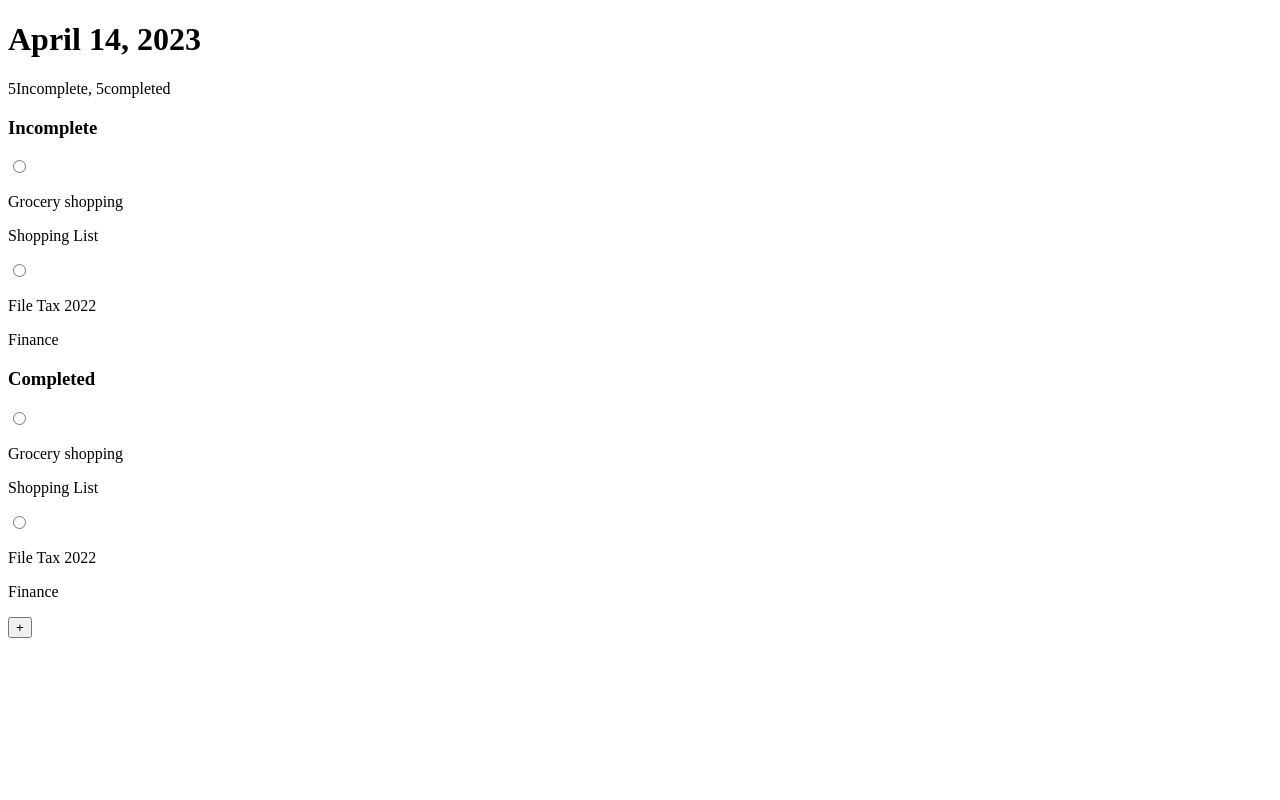
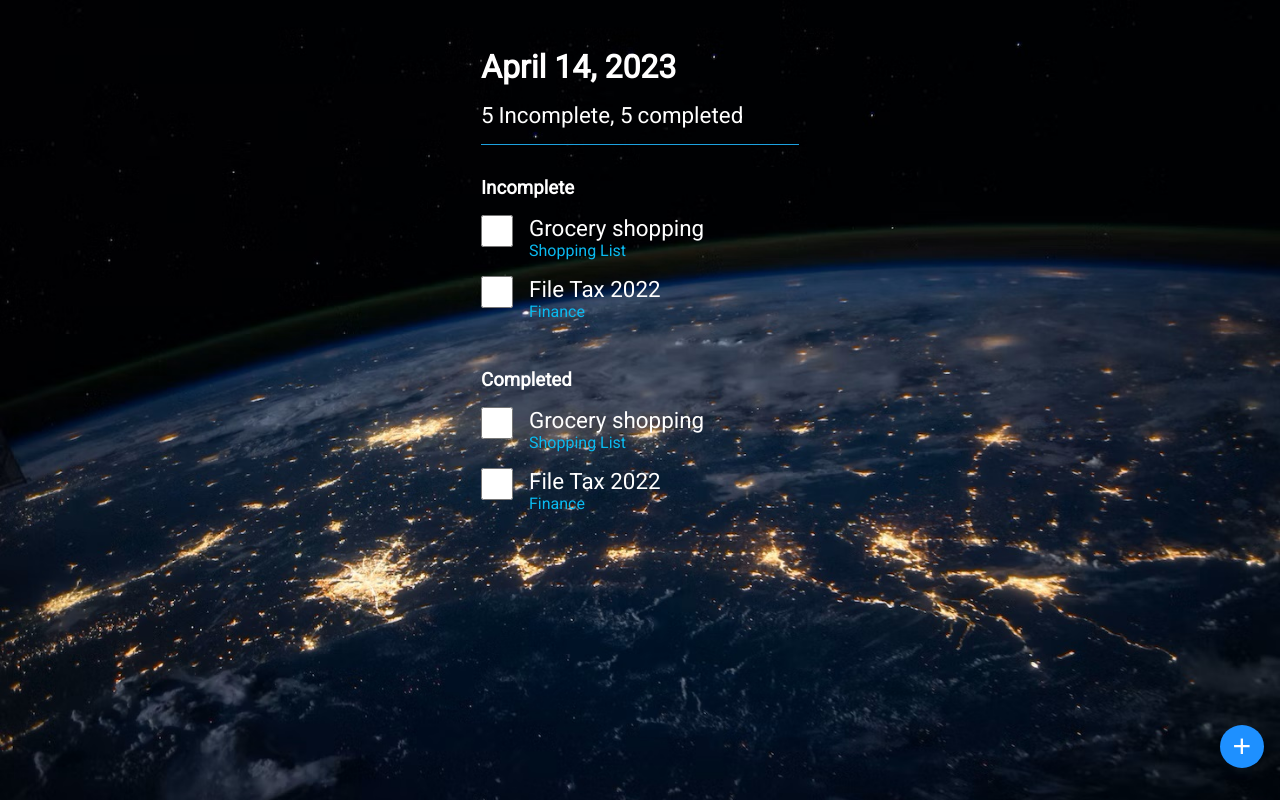
Before and after one commit to muhiddinkurbonov/todo-app, a plain HTML site: page index.html in a window 1280 px wide. Drawn offline with Linux system fonts and the light colour scheme.

Commit message:
add styling

```diff
--- a/index.html
+++ b/index.html
@@ -11,22 +11,25 @@
 </head>
 
 <body>
+  <div class="container">
+
+
     <header>
       <h1>April 14, 2023</h1>
-    <p><span id="incomplete">5</span>Incomplete, <span id="complete">5</span>completed</p>
+      <p id="status-overall"><span id="incomplete">5</span>Incomplete, <span id="complete">5</span>completed</p>
     </header>
     <main>
       <section class="incomplete-section">
         <h3>Incomplete</h3>
         <div class="todo">
-        <input type="radio">
+          <input type="checkbox">
           <div>
             <p>Grocery shopping</p>
             <p class="category"><img src="" alt="">Shopping List</p>
           </div>
         </div>
         <div class="todo">
-        <input type="radio">
+          <input type="checkbox">
           <div>
             <p>File Tax 2022</p>
             <p class="category"><img src="" alt="">Finance</p>
@@ -36,22 +39,24 @@
       <section class="complete-section">
         <h3>Completed</h3>
         <div class="todo">
-        <input type="radio">
+          <input type="checkbox">
           <div>
             <p>Grocery shopping</p>
             <p class="category"><img src="" alt="">Shopping List</p>
           </div>
         </div>
         <div class="todo">
-        <input type="radio">
+          <input type="checkbox">
           <div>
             <p>File Tax 2022</p>
             <p class="category"><img src="" alt="">Finance</p>
           </div>
         </div>
+
       </section>
       <button id="btn-add">+</button>
     </main>
+  </div>
 </body>
 
 </html>
--- a/style.css
+++ b/style.css
@@ -0,0 +1,87 @@
+@import url("https://fonts.googleapis.com/css2?family=Roboto&display=swap");
+
+* {
+  box-sizing: border-box;
+  margin: 0;
+  padding: 0;
+  border: 0;
+}
+h1, p {
+    margin: 0;
+    padding: 0;
+}
+html {
+  font-family: "Roboto", sans-serif;
+  font-size: 16px;
+}
+body {
+  background: url('./bg.jpg');
+  background-repeat: no-repeat;
+  background-size: cover;
+  color: white;
+  height: 100vh;
+}
+main {
+    display: flex;
+    flex-direction: column;
+    margin: 1rem;
+}
+header {
+    border-bottom: 1px solid rgb(29, 161, 223);
+    margin: 1rem;
+}
+#incomplete, #complete {
+    margin-right: 0.3rem;
+}
+#status-overall {
+    margin: 1rem 0;
+}
+section {
+    margin: 1rem 0;
+}
+.todo {
+    display: flex;
+    gap: 1rem;
+    margin: 1rem 0;
+}
+input[type="checkbox"] {
+   align-self: flex-start;
+}
+.category {
+    font-size: 0.8rem;
+    color: rgb(10, 186, 240);
+}
+#btn-add {
+    font-size: 2rem;
+    width: fit-content;
+    padding: 0.2rem 0.8rem;
+    border-radius: 50%;
+    color: white;
+    background-color: dodgerblue;
+    align-self: self-end;
+    position: absolute;
+    bottom: 2rem;
+    right: 1rem;
+}
+
+@media only screen and (min-width: 780px) {
+    body {
+        display: flex;
+        flex-direction: column;
+        align-items: center;
+    }
+    .container {
+        width: min(100%, 350px);
+        margin: 2rem;
+    }
+    p {
+        font-size: 1.4rem;
+    }
+    .category {
+        font-size: 1rem;
+    }
+    input[type="checkbox"] {
+        width: 2rem;
+        height: 2rem;
+    }
+}
```
Also changed, not shown: bg.jpg (added), bg1.jpg (added). Lines whose indentation alone changed are shown as unchanged.
